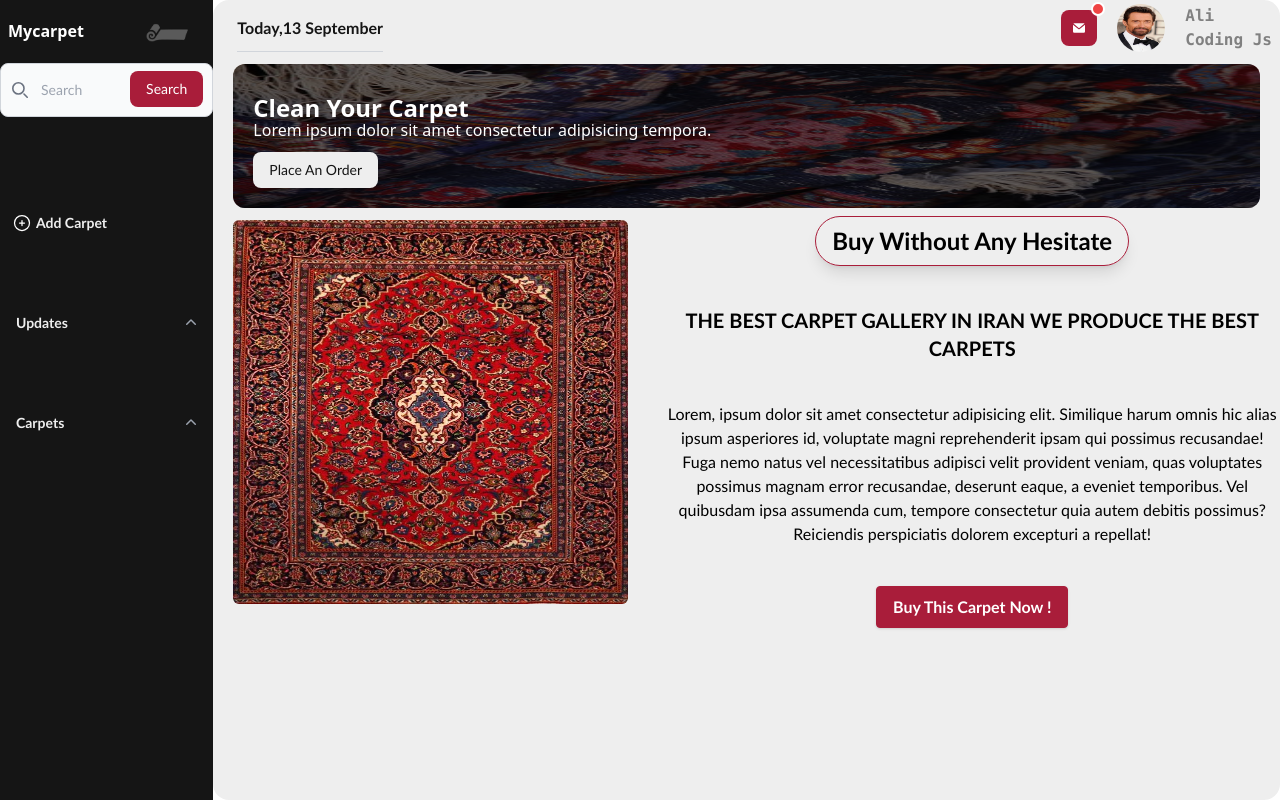
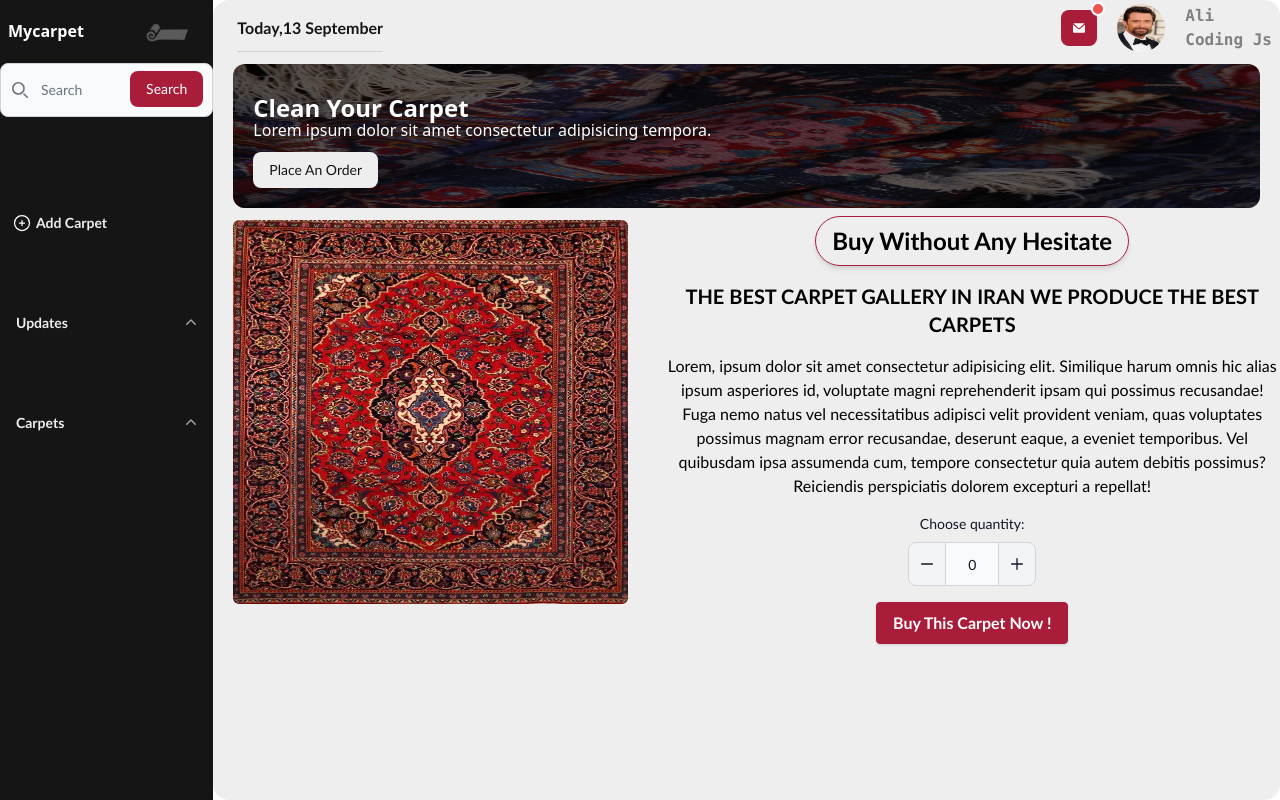
Before and after one commit to alibazregarijs/mycarpet, a Next.js app: page /sell/1 in a window 1280 px wide. Built offline with nearby package versions, Linux system fonts and the light colour scheme; no server answers.

Commit message:
create counter number

```diff
--- a/app/sell/[id]/page.jsx
+++ b/app/sell/[id]/page.jsx
@@ -13,6 +13,7 @@ import CarpetContext from "@/context/CarpetContext";
 import Image from "next/image";
 import { register } from "swiper/element/bundle";
 import carpet1 from "../../../public/assets/images/carpet1.jpg";
+import { Counter } from "@/components/Counter";
 
 register();
 
@@ -74,8 +75,8 @@ const Home = () => {
                     />
                   </div>
                   <div className="col-span-7 text-center mt-2  items-center justify-center ">
-                    <div className="flex flex-col space-y-10 items-center justify-center ">
-                      <h1 className="  hover:A91D3A text-black  py-2 px-4 border border-myRed rounded-full shadow-lg font-bold text-2xl">
+                    <div className="flex flex-col space-y-4 items-center justify-center ">
+                      <h1 className="  hover:A91D3A text-black  py-2 px-4 border border-myRed rounded-full  shadow-md font-bold text-2xl">
                         Buy Without Any Hesitate
                       </h1>
                       <h3 className="font-bold text-xl text-transform: uppercase">
@@ -94,6 +95,9 @@ const Home = () => {
                         quia autem debitis possimus? Reiciendis perspiciatis
                         dolorem excepturi a repellat!
                       </p>
+                      <div className="counterNumber">
+                        <Counter />
+                      </div>
                       <button className="bg-myRed hover:A91D3A text-white font-semibold py-2 px-4 border border-myRed rounded shadow">
                         Buy This Carpet Now !
                       </button>
--- /dev/null
+++ b/components/Counter.jsx
@@ -0,0 +1,89 @@
+"use client";
+import React from "react";
+import { useState } from "react";
+
+export const Counter = () => {
+  const [currentValue, setCurrentValue] = useState(0);
+  const inStore = 5;
+
+  const decreaseNumber = () => {
+    currentValue > 0 && setCurrentValue(currentValue - 1);
+  };
+
+  const increaseNumber = () => {
+    (currentValue >= 0) & (currentValue < inStore) &&
+      setCurrentValue(currentValue + 1);
+  };
+  return (
+    <div>
+      <div className="">
+        <form className="max-w-xs mx-auto">
+          <label
+            htmlFor="quantity-input"
+            className="block mb-2 text-sm font-medium text-gray-900 dark:text-white"
+          >
+            Choose quantity:
+          </label>
+          <div className="relative flex items-center max-w-[8rem]">
+            <button
+              type="button"
+              onClick={decreaseNumber}
+              id="decrement-button"
+              data-input-counter-decrement="quantity-input"
+              className="bg-gray-100 dark:bg-gray-700 dark:hover:bg-gray-600 dark:border-gray-600 hover:bg-gray-200 border border-gray-300 rounded-s-lg p-3 h-11 focus:ring-gray-100 dark:focus:ring-gray-700 focus:ring-2 focus:outline-none"
+            >
+              <svg
+                className="w-3 h-3 text-gray-900 dark:text-white"
+                aria-hidden="true"
+                xmlns="http://www.w3.org/2000/svg"
+                fill="none"
+                viewBox="0 0 18 2"
+              >
+                <path
+                  stroke="currentColor"
+                  strokeLinecap="round"
+                  strokeLinejoin="round"
+                  strokeWidth="2"
+                  d="M1 1h16"
+                />
+              </svg>
+            </button>
+            <input
+              type="text"
+              id="quantity-input"
+              data-input-counter
+              defaultValue={currentValue}
+              aria-describedby="helper-text-explanation"
+              className="bg-gray-50 border-x-0 border-gray-300 h-11 text-center text-gray-900 text-sm focus:ring-blue-500 focus:border-blue-500 block w-full py-2.5 dark:bg-gray-700 dark:border-gray-600 dark:placeholder-gray-400 dark:text-white dark:focus:ring-blue-500 dark:focus:border-blue-500"
+              placeholder={currentValue}
+              required
+            />
+            <button
+              type="button"
+              id="increment-button"
+              onClick={increaseNumber}
+              data-input-counter-increment="quantity-input"
+              className="bg-gray-100 dark:bg-gray-700 dark:hover:bg-gray-600 dark:border-gray-600 hover:bg-gray-200 border border-gray-300 rounded-e-lg p-3 h-11 focus:ring-gray-100 dark:focus:ring-gray-700 focus:ring-2 focus:outline-none"
+            >
+              <svg
+                className="w-3 h-3 text-gray-900 dark:text-white"
+                aria-hidden="true"
+                xmlns="http://www.w3.org/2000/svg"
+                fill="none"
+                viewBox="0 0 18 18"
+              >
+                <path
+                  stroke="currentColor"
+                  strokeLinecap="round"
+                  strokeLinejoin="round"
+                  strokeWidth="2"
+                  d="M9 1v16M1 9h16"
+                />
+              </svg>
+            </button>
+          </div>
+        </form>
+      </div>
+    </div>
+  );
+};
--- a/package.json
+++ b/package.json
@@ -13,9 +13,10 @@
     "@heroicons/react": "^2.1.5",
     "@prisma/client": "^5.19.1",
     "bcrypt": "^5.1.1",
+    "flowbite": "^2.5.1",
     "mongodb": "^6.8.0",
     "mongoose": "^8.6.0",
-    "next": "14.2.7",
+    "next": "^14.2.13",
     "next-auth": "^5.0.0-beta.20",
     "react": "^18",
     "react-dom": "^18",
--- a/tailwind.config.js
+++ b/tailwind.config.js
@@ -4,6 +4,7 @@ module.exports = {
     "./pages/**/*.{js,ts,jsx,tsx,mdx}",
     "./components/**/*.{js,ts,jsx,tsx,mdx}",
     "./app/**/*.{js,ts,jsx,tsx,mdx}",
+    "./node_modules/flowbite/**/*.js",
   ],
   theme: {
     extend: {
@@ -75,5 +76,5 @@ module.exports = {
       },
     },
   },
-  plugins: [],
+  plugins: [require("flowbite/plugin")],
 };
```
Also changed, not shown: 1 other file (tests, documents, lock files or other folders).
